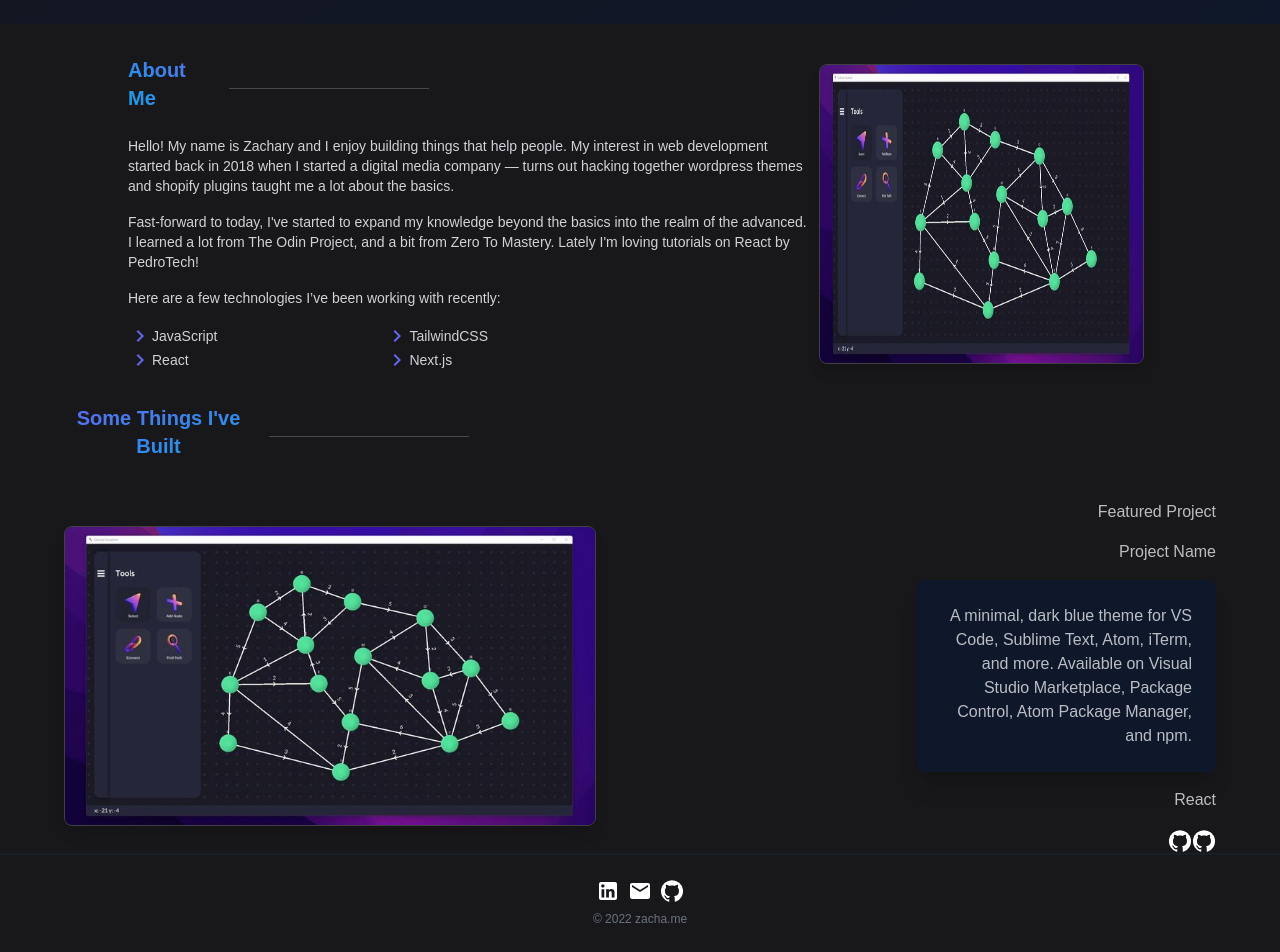
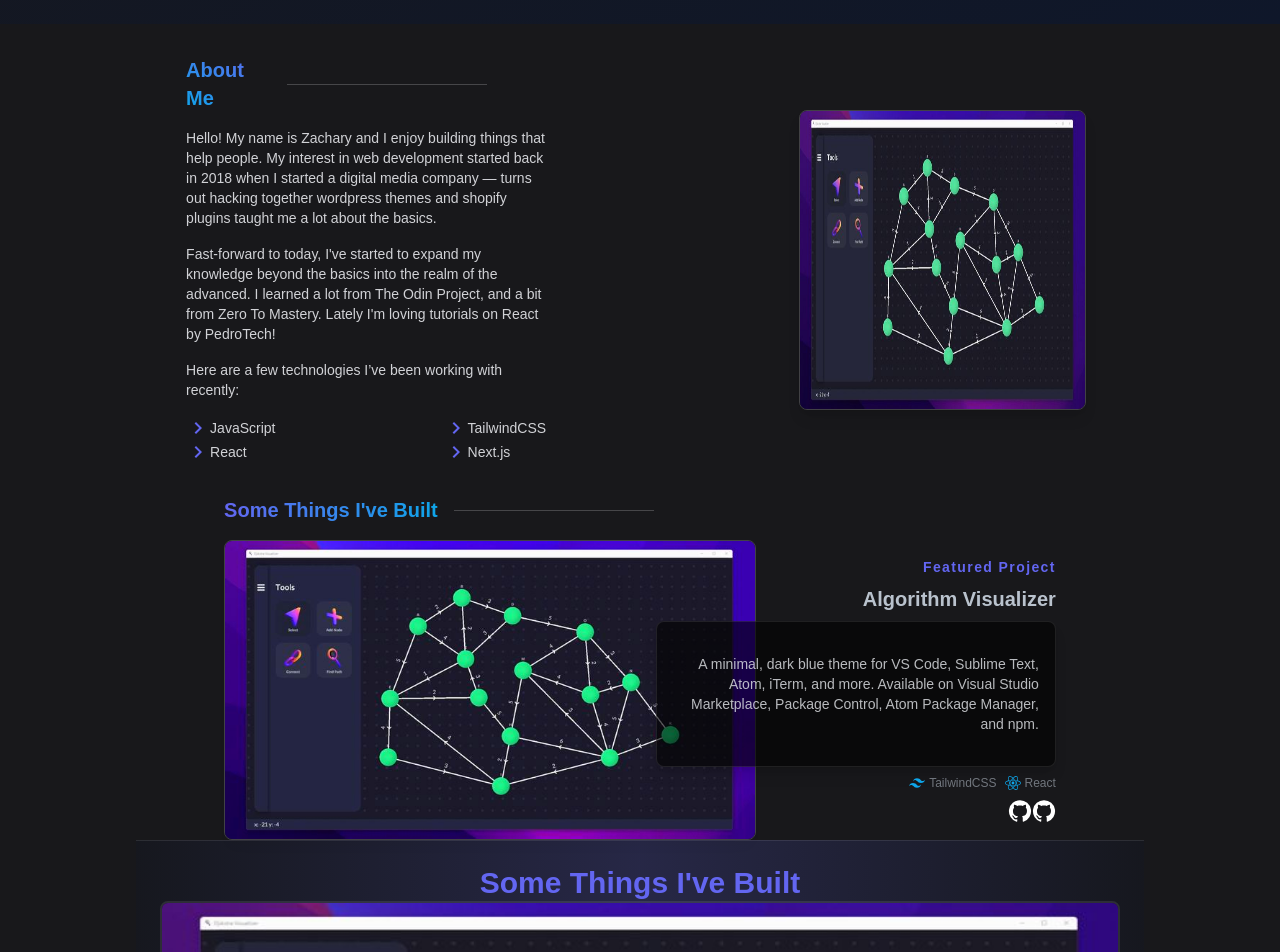
Before and after one commit to zachaxd/portzach, a React (Create React App) app: page / in a window 1280 px wide. Shown: the part 740-1692 px from the top of the page. Built offline with nearby package versions, Linux system fonts and the light colour scheme.

Commit message:
Updated projects page

```diff
--- a/src/App.js
+++ b/src/App.js
@@ -4,6 +4,7 @@
 import Projects from './Pages/Projects';
 import Experience from './Pages/Experience';
 import ProjectDisplay from './Pages/ProjectDisplay';
+import Slideshow from './Pages/Slideshow';
 import Navbar from './components/Navbar';
 import Footer from './components/Footer';
 
@@ -17,6 +18,7 @@
         <Route path='/projects' element={<Projects />} />
         <Route path='/project/:id' element={<ProjectDisplay />} />
         <Route path='/experience' element={<Experience />} />
+        <Route path='/slideshow' element={<Slideshow />} />
       </Routes>
       <Footer />
     </Router>
--- a/src/Pages/About.jsx
+++ b/src/Pages/About.jsx
@@ -5,18 +5,20 @@
 
 function About() {
   return (
-    <div className='flex px-32 py-8 mx-auto items-center text-gray-200/90'>
+    <div className='flex px-8 py-8 mx-auto items-center text-gray-200/90'>
         {/* Text container */}
         <div className='text-left w-2/3'>
     {/* Header */}
     <div className='flex items-center mb-4 gap-4'>
-         <h2 className='font-extrabold -mt-2 py-2 text-transparent text-xl
+         <div className='flex items-center justify-center'>
+         <h2 className='font-extrabold text-transparent text-xl
                   bg-clip-text bg-gradient-to-bl w-[85px] from-indigo-500 to-sky-500'>
                    About Me
                 </h2>
+         </div>
         <span className='bg-white/20 w-[200px] h-[1px]'></span>
     </div>
-        <div className='flex gap-4 flex-col text-sm'>
+        <div className='flex gap-4 flex-col max-w-[360px] text-sm'>
         <p>
             Hello! My name is Zachary and I enjoy building things that help people.
             My interest in web development started back in 2018 when I started a digital media company — turns out hacking together wordpress themes and shopify plugins taught me a lot about the basics.
--- a/src/Pages/FeaturedProjects.jsx
+++ b/src/Pages/FeaturedProjects.jsx
@@ -2,41 +2,52 @@
 import GitHubIcon from '@mui/icons-material/GitHub';
 import GitHub from '@mui/icons-material/GitHub';
 import Proj1 from "../assets/proj1.jpg"
+import { BsFillArrowUpRightSquareFill } from "react-icons/bs";
+import { FaReact } from 'react-icons/fa';
+import {SiTailwindcss} from 'react-icons/si';
 
 function FeaturedProjects() {
   return (
-    <div className='flex-col mx-auto w-full px-16'>
-         <div className='flex items-center mb-8 gap-4'>
-            <h2 className='font-extrabold -mt-2 py-2 text-transparent w-[189px] text-xl
-                  bg-clip-text bg-gradient-to-br from-indigo-500 to-sky-500'>
+    <div className='flex-col mx-auto px-16'>
+         <div className='flex items-center mb-4 gap-4'>
+         <div className='flex items-center justify-center'>
+         <h2 className='font-extrabold text-transparent text-xl
+                  bg-clip-text bg-gradient-to-r from-indigo-500 to-sky-500'>
                    Some Things I've Built
-            </h2>
-             <span className='bg-white/20 w-[200px] h-[1px] flex'></span>
-        </div>
+                </h2>
+         </div>
+        <span className='bg-white/20 w-[200px] h-[1px]'></span>
+    </div>
         {/* content container */}
         <div className='flex items-center justify-between text-gray-200/80'>
             {/* img container */}
-            <div className=''>
-                <img src={Proj1} className='w-full h-[300px] rounded-lg shadow-lg border border-gray-200/20' alt="" />
+            <div className='flex -mr-[100px]'>
+                <img src={Proj1} className='w-full h-[300px]
+                rounded-lg shadow-lg border
+                border-gray-200/20
+                saturate-150 -z-10' alt="" />
             </div>
             {/* Description container */}
-            <div className='flex flex-col gap-4 text-right'>
-                <p>
+            <div className='flex flex-col gap-2 text-right'>
+                <p className='text-indigo-500 font-bold tracking-widest text-sm'>
                     Featured Project
                 </p>
-                <h1>
-                    Project Name
-                </h1>
+                <span><a href='' className='font-bold text-xl text-slate-300/90 hover:text-indigo-500'>
+                    Algorithm Visualizer
+                </a></span>
                 {/* Description */}
-                <div className='rounded-lg bg-slate-900 shadow-xl p-6 max-w-[300px]'>
+                <div className='rounded-lg text-sm bg-black/60 shadow-lg hover:shadow-2xl py-8 px-4 max-w-[400px] shadow-lg border border-gray-200/10'>
                 A minimal, dark blue theme for VS Code, Sublime Text, Atom, iTerm, and more. Available on Visual Studio Marketplace, Package Control, Atom Package Manager, and npm.
                 </div>
                 {/* Skills Used */}
-                <div>
-                    React
+                <div className='text-xs gap-6 text-slate-300/50'>
+                <div className='flex flex-row-reverse gap-2'>
+                    <div className='flex items-center justify-center gap-2'><FaReact className='text-sky-500 w-4 h-4 -mr-1'/> <p>React</p></div>
+                    <div className='flex items-center justify-center gap-2'><SiTailwindcss className='text-sky-500 w-4 h-4 -mr-1'/><p>TailwindCSS</p></div>
+                    </div>
                 </div>
                 {/* Buttons */}
-                <div className='gap-4'>
+                <div className=''>
                 <button className='text-white hover:text-indigo-500'>
                     <GitHubIcon />
                 </button>
--- a/src/Pages/Home.jsx
+++ b/src/Pages/Home.jsx
@@ -9,6 +9,8 @@
 import bg from '../assets/endless-clouds.svg'
 import About from './About';
 import FeaturedProjects from './FeaturedProjects';
+import Slideshow from './Slideshow';
+import { Slide } from '@mui/material';
 
 function Home() {
 
@@ -54,6 +56,7 @@
       </div>
     <About />
     <FeaturedProjects />
+    <Slideshow />
     </div>
   )
 }
--- /dev/null
+++ b/src/Pages/Slideshow.jsx
@@ -0,0 +1,18 @@
+import React from 'react'
+import Proj1 from "../assets/proj1.jpg"
+
+function Slideshow() {
+  return (
+    <div className='flex-col items-center justify-center bg-gradient-to-r from-slate-900/20 via-indigo-500/20 to-slate-900/20
+     mx-auto p-6 border-t border-b border-gray-200/10'>
+        <h1 className='text-3xl font-bold text-indigo-500'>Some Things I've Built</h1>
+        <a href="#" className=''>
+            <div className=''>
+                <img src={Proj1} alt="" className='w-[960px] h-[480px] rounded-lg border-2 border-gray-200/10'/>
+            </div>
+        </a>
+    </div>
+  )
+}
+
+export default Slideshow
```
